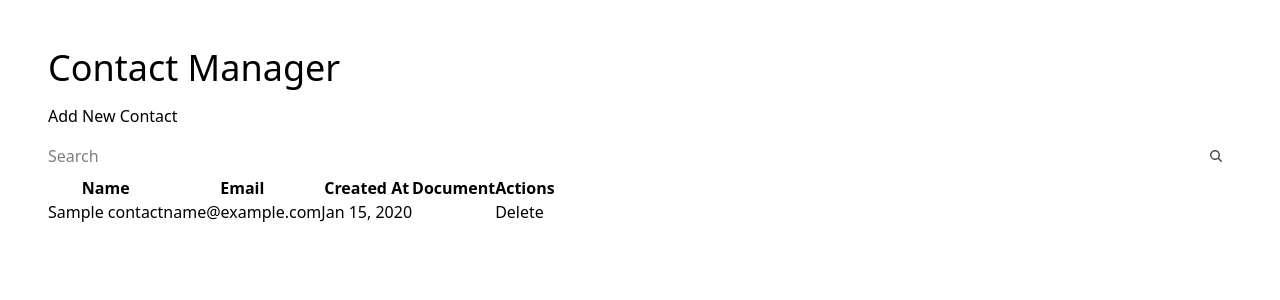
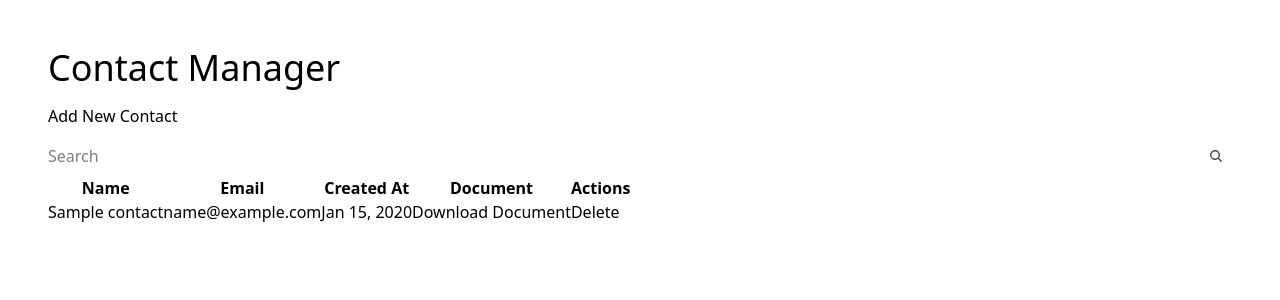
Before and after one commit to SebbieMzingKe/djangohtmx, a Django app: page / in a window 1280 px wide. Shown: the top 300 px of the page. Run offline with Django 5.2, Linux system fonts and the light colour scheme; a user stored in the database is signed in; tables that the repository leaves empty hold one stand-in row (values such as "Sample post"); some libraries are stand-ins or nearby versions.

```diff
--- a/contacts/templates/partials/add-contact-modal.html
+++ b/contacts/templates/partials/add-contact-modal.html
@@ -16,7 +16,7 @@
         {{ form.name }}
 
         {% if form.name.errors %}
-          <label class="label text-error">{{ form.name.errors }}</label>
+          <label class="label text-error">{{ form.name.errors.0 }}</label>
         {% endif %}
       </div>
 
--- a/contacts/templates/partials/contact-row.html
+++ b/contacts/templates/partials/contact-row.html
@@ -4,7 +4,9 @@
   <td>{{ contact.created_at|date:'M d, Y' }}</td>
   <td>
     {% if contact.document %}
-      <a href="{{ contact.document.url }}" class="btn btn-ghost btn-xs" target="_blank"></a>
+      <a href="{{ contact.document.url }}" class="btn btn-ghost btn-xs" target="_blank">
+        Download Document
+      </a>
     {% else %}
       <span class="text-red-500">No document</span>
     {% endif %}
--- a/contacts/views.py
+++ b/contacts/views.py
@@ -2,6 +2,7 @@ from django.shortcuts import render, get_object_or_404
 from django.contrib.auth.decorators import login_required
 from django.views.decorators.http import require_http_methods
 from django.http import HttpResponse
+from django.views.decorators.csrf import csrf_exempt
 
 from django.db.models import Q
 import time
@@ -61,6 +62,7 @@ def create_contact(request):
 
         return response
 
+@csrf_exempt
 @login_required
 @require_http_methods(['DELETE'])
 def delete_contact(request, pk):
```
